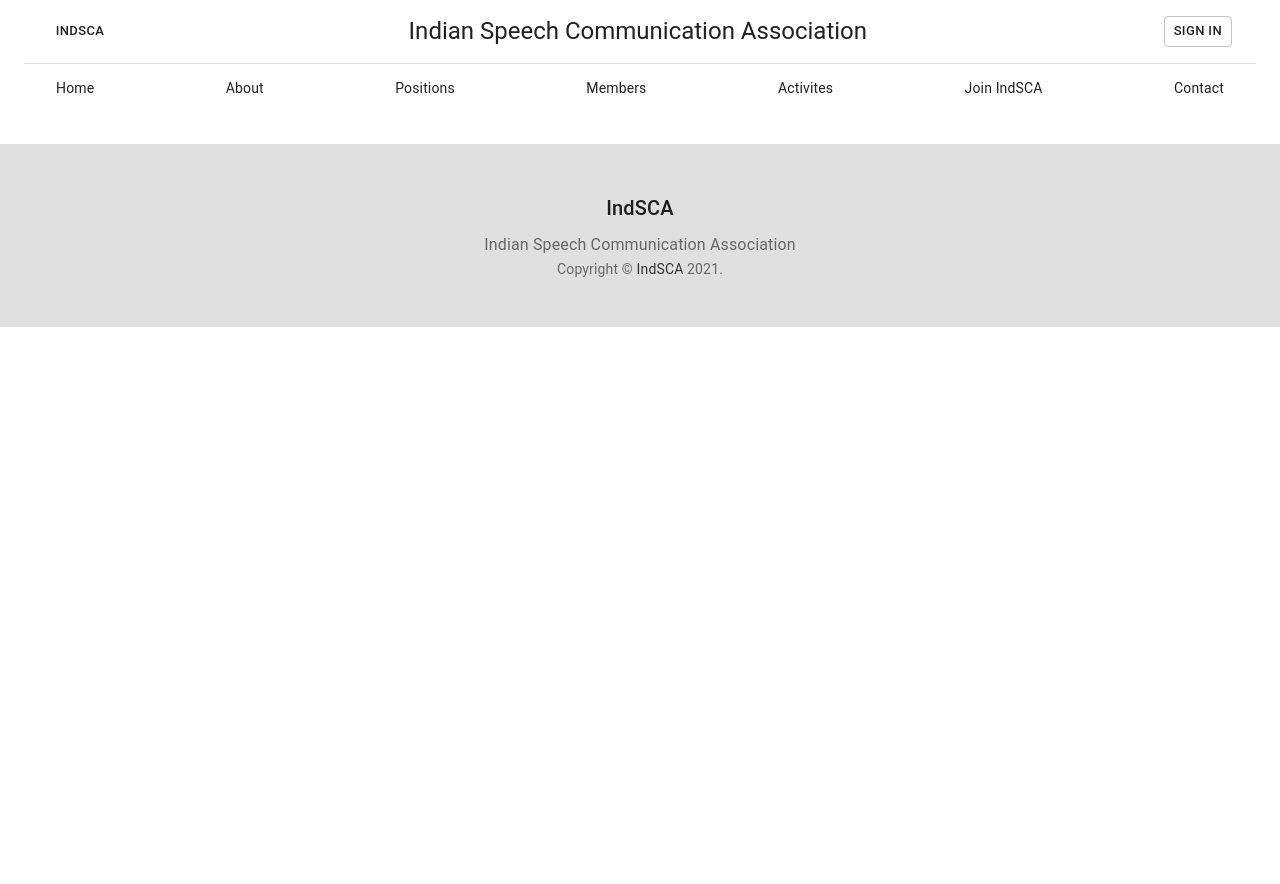
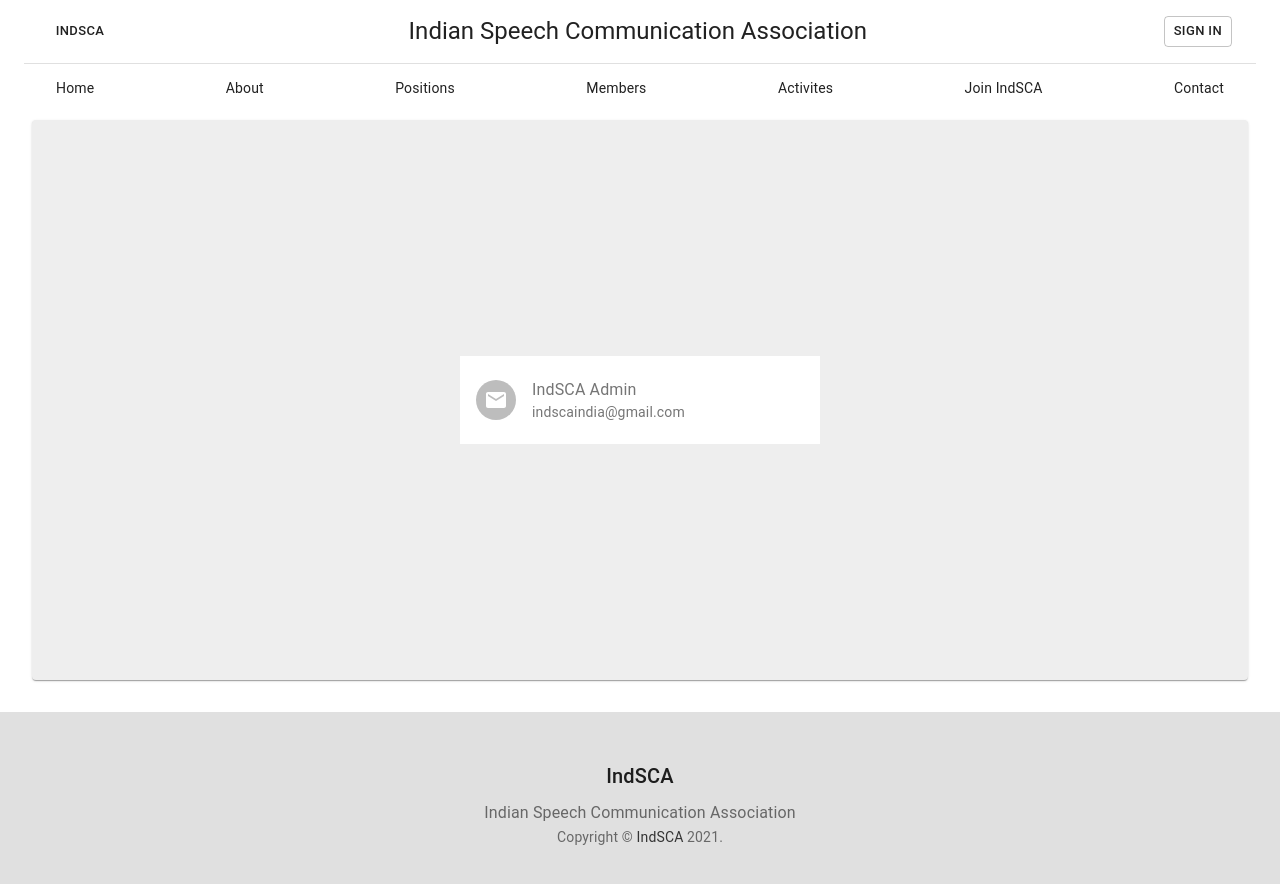
Before and after one commit to vaguebrownfox/indsca-web, a React (Create React App) app: page /contact in a window 1280 px wide. Shown: the top 884 px of the page. Before the commit the page ends 800 px from the top, so only its background shows below. Built offline with nearby package versions, Linux system fonts and the light colour scheme; no server answers.

Commit message:
contact page

```diff
--- a/src/App.js
+++ b/src/App.js
@@ -18,6 +18,7 @@
 	headerTitle,
 	headerTag,
 } from "./components/constants/headerSections";
+import Contact from "./components/pages/Contact";
 
 const App = () => {
 	return (
@@ -38,6 +39,7 @@
 							exact
 							component={Activities}
 						/>
+						<Route path="/contact" exact component={Contact} />
 					</Switch>
 				</Container>
 				<Footer title={headerTag} description={headerTitle} />
--- /dev/null
+++ b/src/components/constants/contacts.js
@@ -0,0 +1,5 @@
+exports.indscaAdmin = {
+	name: "Spire lab",
+	type: "IndSCA Admin",
+	email: "indscaindia@gmail.com",
+};
--- /dev/null
+++ b/src/components/pages/Contact.js
@@ -0,0 +1,78 @@
+import React from "react";
+
+// MUI
+import { makeStyles } from "@material-ui/core/styles";
+import { Paper, Grid, Tooltip } from "@material-ui/core";
+import List from "@material-ui/core/List";
+import ListItem from "@material-ui/core/ListItem";
+import ListItemText from "@material-ui/core/ListItemText";
+import ListItemAvatar from "@material-ui/core/ListItemAvatar";
+import Avatar from "@material-ui/core/Avatar";
+import MailIcon from "@material-ui/icons/Mail";
+import { indscaAdmin } from "../constants/contacts";
+
+const useStyles = makeStyles((theme) => ({
+	paper: {
+		display: "flex",
+		height: "100%",
+		minHeight: "70vh",
+		margin: theme.spacing(1),
+		textAlign: "center",
+		alignItems: "center",
+		justifyContent: "center",
+		color: theme.palette.text.secondary,
+		backgroundColor: theme.palette.grey[200],
+	},
+	listroot: {
+		width: "100%",
+		maxWidth: 360,
+		backgroundColor: theme.palette.background.paper,
+	},
+	listitem: {
+		cursor: "pointer",
+	},
+}));
+
+const Contact = () => {
+	const classes = useStyles();
+	return (
+		<div>
+			<Paper className={classes.paper}>
+				<ContactList />
+			</Paper>
+		</div>
+	);
+};
+
+const copyToClipboard = (e, text) => {
+	navigator.clipboard.writeText(text);
+};
+
+const ContactList = () => {
+	const classes = useStyles();
+
+	return (
+		<List className={classes.listroot}>
+			<div
+				className={classes.listitem}
+				onClick={(e) => copyToClipboard(e, indscaAdmin.email)}
+			>
+				<Tooltip title="Click to copy email">
+					<ListItem>
+						<ListItemAvatar>
+							<Avatar>
+								<MailIcon />
+							</Avatar>
+						</ListItemAvatar>
+						<ListItemText
+							primary={indscaAdmin.type}
+							secondary={indscaAdmin.email}
+						/>
+					</ListItem>
+				</Tooltip>
+			</div>
+		</List>
+	);
+};
+
+export default Contact;
```
